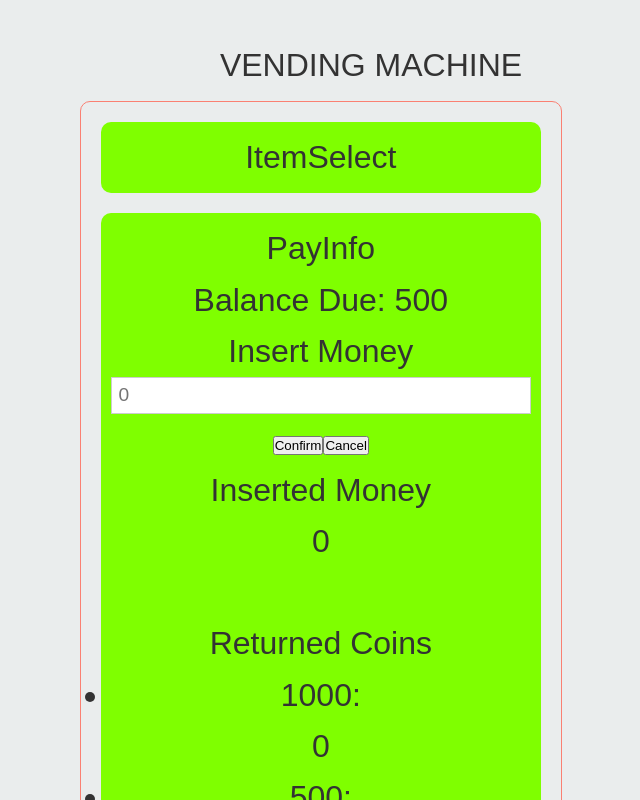
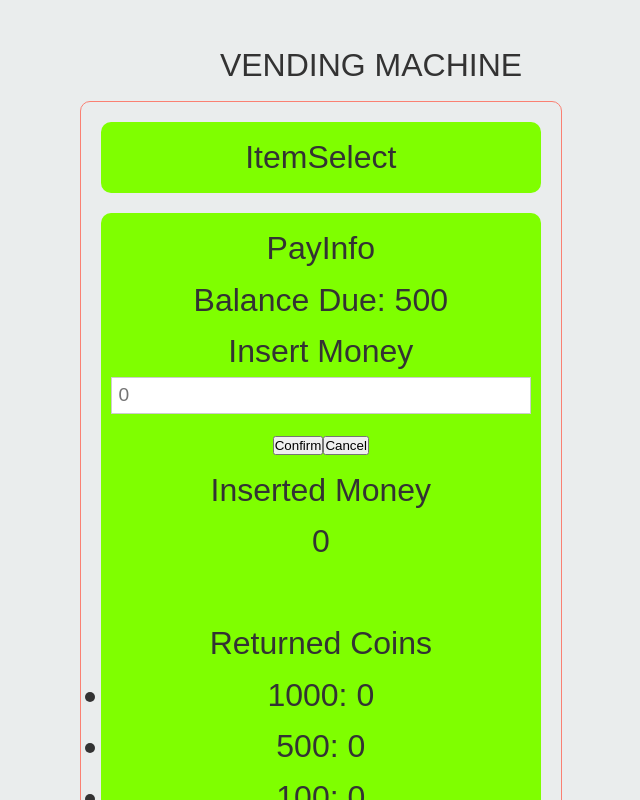
Before and after one commit to adam0tokyo/Quik-Vend, a React (Create React App) app: page / in a window 1280 px wide. Shown: the top 800 px of the page, without its empty margins (269-909 px from the left). Built offline with nearby package versions, Linux system fonts and the light colour scheme.

Commit message:
refactor: improve type safety

```diff
--- a/src/components/PaymentSection/PaymentSection.tsx
+++ b/src/components/PaymentSection/PaymentSection.tsx
@@ -6,17 +6,11 @@ interface IProps {
     moneyDue: number
 }
 
-interface ReturnChange {
-    1000: number,
-    500: number,
-    100: number,
-    50: number,
-    10: number,
-    5: number,
-    1: number
+interface IReturnMoney {
+    [key: string]: number;
 }
 
-const initialReturnChange: ReturnChange = {
+const initialReturnMoney: IReturnMoney = {
     1000: 0,
     500: 0,
     100: 0,
@@ -29,28 +23,23 @@ const initialReturnChange: ReturnChange = {
 const PaymentSection: React.FC<IProps> = ({ setMoneyDue, moneyDue }) => {
 
     const [insertMoney, setInsertMoney] = useState<number>(0);
-    const [returnMoney, setReturnMoney] = useState<ReturnChange>(initialReturnChange)
+    const [returnMoney, setReturnMoney] = useState<IReturnMoney>(initialReturnMoney)
 
     function processReturnMoney() {
         let remainingChange = insertMoney - moneyDue;
         setMoneyDue(0);
-        let sortedDenominations = Object.entries(returnMoney).sort((a: number[], b: number[]) => Number(b[0]) - Number(a[0]))
-        //TODO: fix typing of this
-        let tempGuy: any = initialReturnChange;
-
+        let sortedDenominations = Object.entries(returnMoney)
+            .sort((a: [string, number], b: [string, number]) => Number(b[0]) - Number(a[0]));
+        let updatedReturnMoney: IReturnMoney = initialReturnMoney;
 
         sortedDenominations.forEach((denom) => {
-            //TODO: clean up function
             if (Math.floor(remainingChange / Number(denom[1])) > 0) {
                 const denomCount = Math.floor(remainingChange / Number(denom[0]));
-                tempGuy[denom[0]] = denomCount
-                // returnChange[denom] = denomCount;
+                updatedReturnMoney[denom[0]] = denomCount;
                 remainingChange = remainingChange % Number(denom[0]);
-                console.log("remainingChange:", remainingChange);
             }
         })
-        console.log(tempGuy);
-        setReturnMoney(tempGuy)
+        setReturnMoney(updatedReturnMoney)
     }
 
     const handleChange = (e: React.ChangeEvent<HTMLInputElement>) => {
@@ -69,14 +58,15 @@ const PaymentSection: React.FC<IProps> = ({ setMoneyDue, moneyDue }) => {
     }
 
     const renderReturnMoney = (): JSX.Element[] => {
-        return Object.entries(returnMoney).sort((a: number[], b: number[]) => Number(b[0]) - Number(a[0])).map(denom => {
-            return (
-                <li className="List" key={denom[0]}>
-                    <p>{denom[0]}:</p>
-                    <p>{denom[1]}</p>
-                </li >
-            )
-        })
+        return Object.entries(returnMoney)
+            .sort((a: [string, number], b: [string, number]) => Number(b[0]) - Number(a[0]))
+            .map((denom: [string, number]) => {
+                return (
+                    <li className="List" key={denom[0]}>
+                        {denom[0]}: {denom[1]}
+                    </li >
+                )
+            })
     }
 
     return (
```
